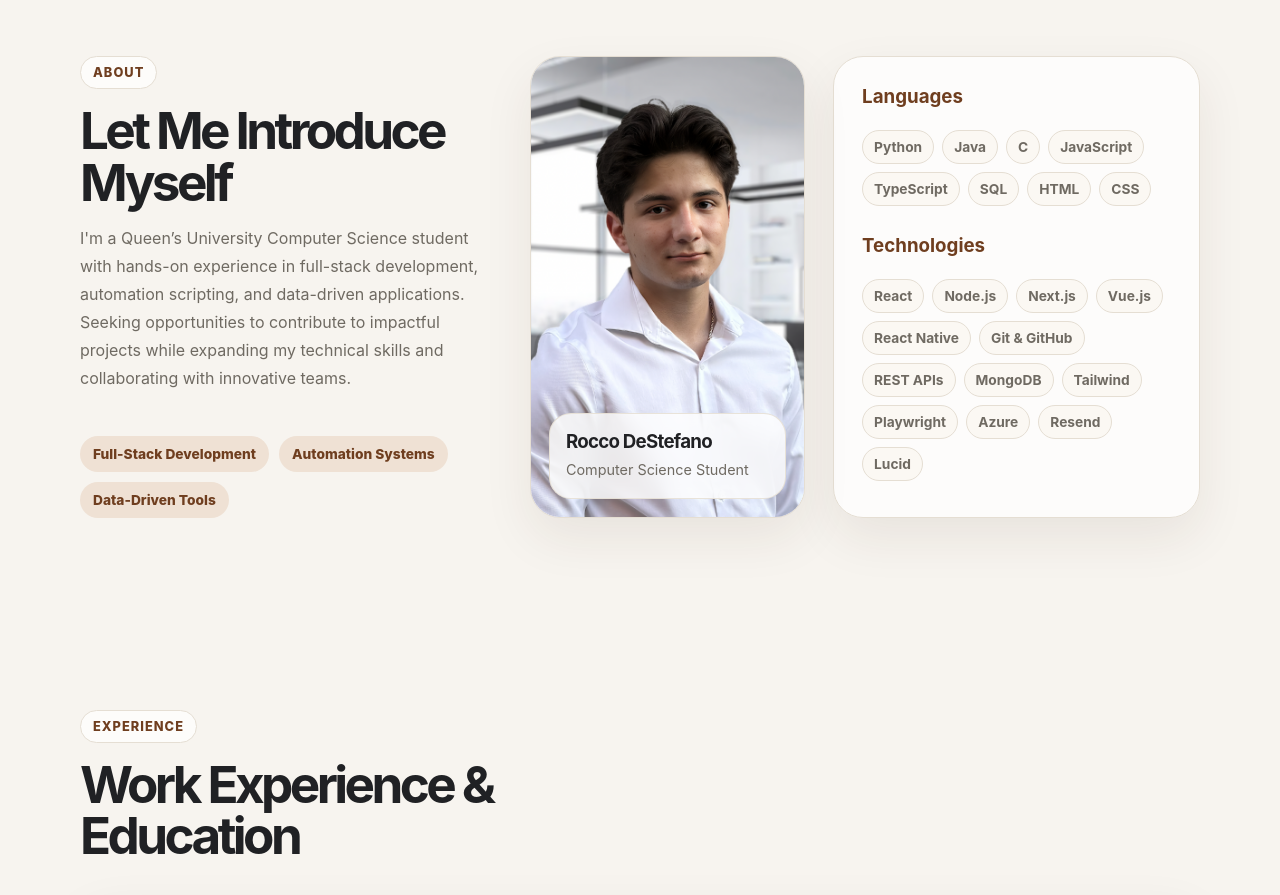
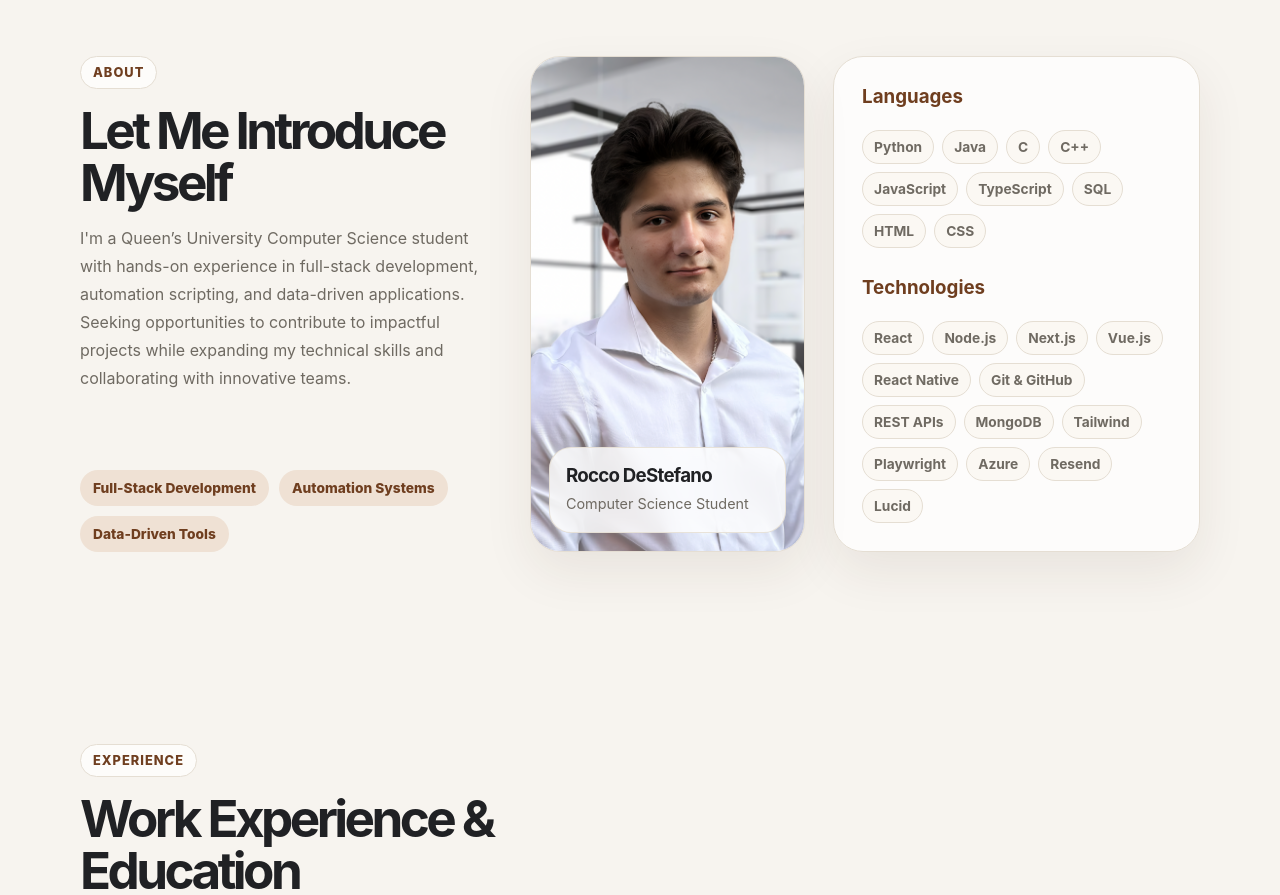
Before and after one commit to RoccoD1616/personal-website, a React (Vite) app: page / in a window 1280 px wide. Shown: the part 780-1675 px from the top of the page. Built offline with nearby package versions, Linux system fonts and the light colour scheme; a web font is replaced by a local one.

Commit message:
Added C++

```diff
--- a/src/App.jsx
+++ b/src/App.jsx
@@ -167,6 +167,7 @@ const languages = [
   "Python",
   "Java",
   "C",
+  "C++",
   "JavaScript",
   "TypeScript",
   "SQL",
```
